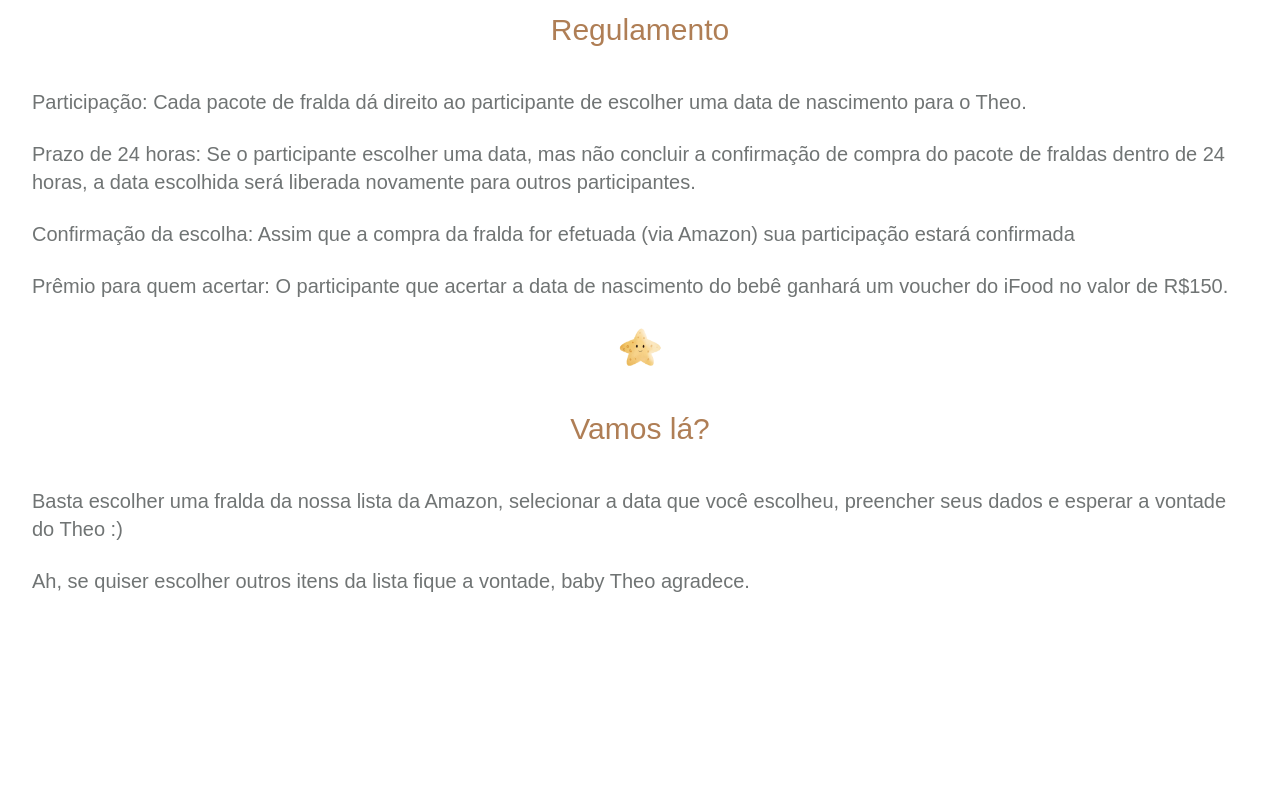
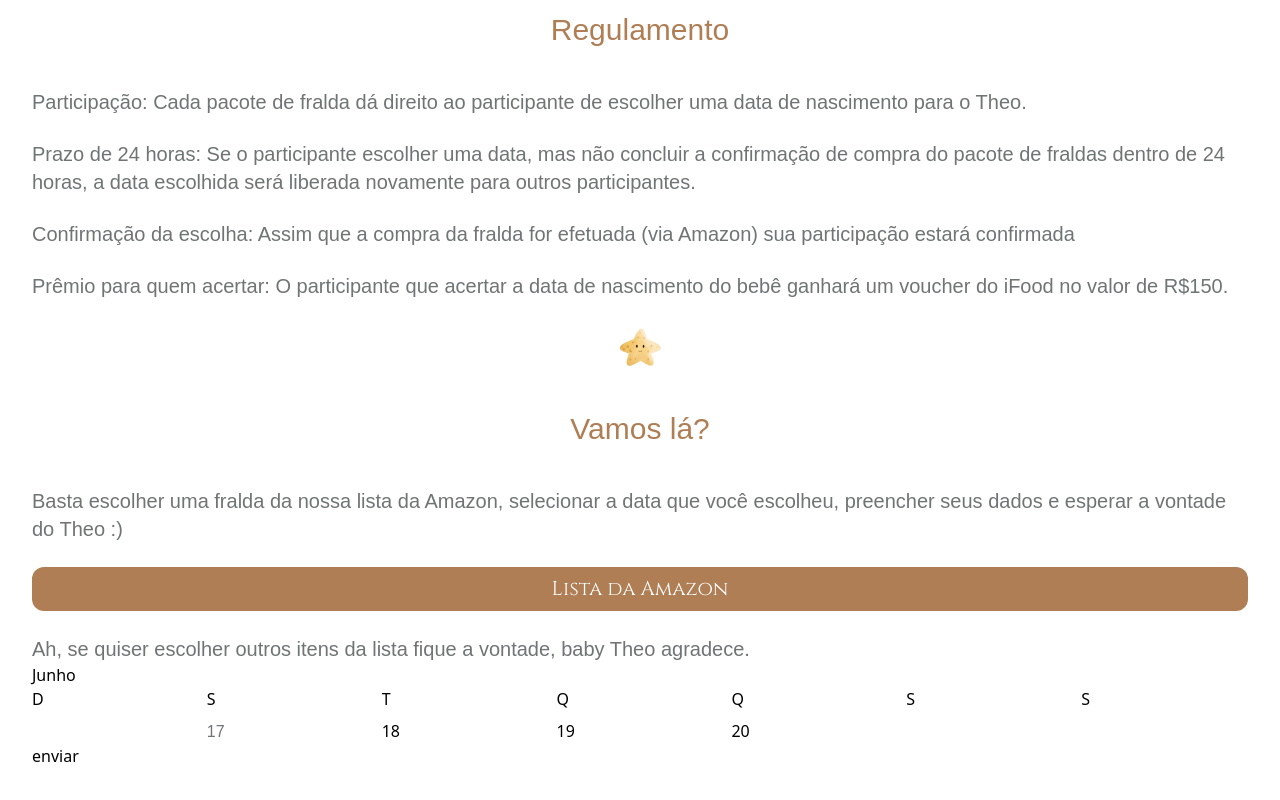
Before and after one commit to eduardobittencourt/project-p, a Next.js app: page / in a window 1280 px wide. Shown: the part 770-1570 px from the top of the page. Before the commit the page ends 1445 px from the top, so only its background shows below. Built offline with nearby package versions, Linux system fonts and the light colour scheme; a web font is replaced by a local one.

Commit message:
feat: schedule init

```diff
--- a/src/app/page.tsx
+++ b/src/app/page.tsx
@@ -1,6 +1,12 @@
 import Image from "next/image";
+import Link from "next/link";
 
 export default function Home() {
+  const saveBet = async (formData) => {
+    "use server";
+
+    console.log(formData.get("date"));
+  };
   return (
     <main>
       <header className="flex flex-col gap-8 pb-10">
@@ -83,11 +89,88 @@ export default function Home() {
           que você escolheu, preencher seus dados e esperar a vontade do Theo :)
         </p>
 
+        <Link
+          className="text-white rounded-xl bg-brown p-2 text-center font-heading text-xl"
+          href="https://www.amazon.com.br/baby-reg/letcia-manzoli-eduardo-bittencourt-julho-2024-portoalegre/GMM40NRR9425"
+        >
+          Lista da Amazon
+        </Link>
+
         <p className="font-serif text-xl text-gray">
           Ah, se quiser escolher outros itens da lista fique a vontade, baby
           Theo agradece.
         </p>
       </section>
+
+      <section>
+        <form action={saveBet}>
+          <div>
+            <h3>Junho</h3>
+            <div className="grid grid-cols-7 gap-2">
+              <div>D</div>
+              <div>S</div>
+              <div>T</div>
+              <div>Q</div>
+              <div>Q</div>
+              <div>S</div>
+              <div>S</div>
+              <div />
+              <div>
+                <label htmlFor="17/06">
+                  <input
+                    type="radio"
+                    name="date"
+                    value="17/06"
+                    id="17/06"
+                    className="peer hidden"
+                  />
+                  <span className="peer-disabled:text-lightGray font-serif text-gray peer-checked:text-brown">
+                    17
+                  </span>
+                </label>
+              </div>
+              <div>
+                <label htmlFor="18/06">
+                  <input
+                    type="radio"
+                    name="date"
+                    value="18/06"
+                    id="18/06"
+                    className="hidden"
+                  />
+                  <span>18</span>
+                </label>
+              </div>
+              <div>
+                <label htmlFor="19/06">
+                  <input
+                    type="radio"
+                    name="date"
+                    value="19/06"
+                    id="19/06"
+                    className="hidden"
+                  />
+                  <span>19</span>
+                </label>
+              </div>
+              <div>
+                <label htmlFor="20/06">
+                  <input
+                    type="radio"
+                    name="date"
+                    value="20/06"
+                    id="20/06"
+                    className="hidden"
+                  />
+                  <span>20</span>
+                </label>
+              </div>
+            </div>
+          </div>
+
+          <button type="submit">enviar</button>
+        </form>
+      </section>
     </main>
   );
 }
--- a/tailwind.config.ts
+++ b/tailwind.config.ts
@@ -13,10 +13,11 @@ const config: Config = {
       calligraphy: ["var(--font-calligraphy)"],
     },
     colors: {
+      white: "#ffffff",
       brown: "#af7e55",
       yellow: "#ebcd94",
-      ambar: "#e4aa74",
       gray: "#707474",
+      lightGray: "#D9D9D9",
     },
   },
   plugins: [],
```
